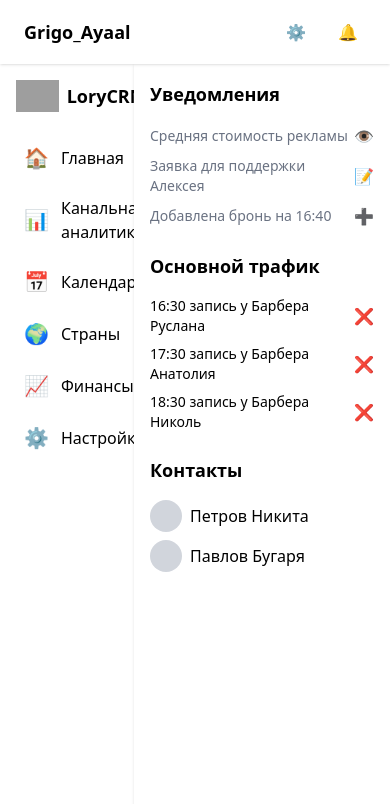
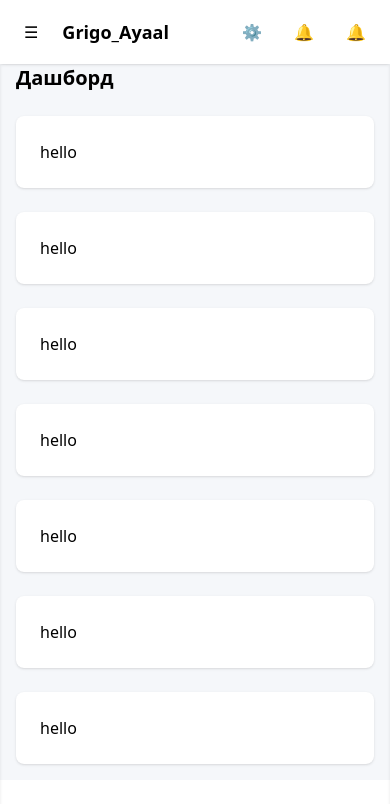
Before and after one commit to ShiroSan123/Lory, a React (Vite) app: page /CRM/Dashboard in a window 390 px wide. Shown: the top 804 px of the page. Built offline with nearby package versions, Linux system fonts and the light colour scheme; grey boxes are pictures that could not be loaded.

Commit message:
CRM: Update: Dashboard
More adaptive

```diff
--- a/src/Dashboard.jsx
+++ b/src/Dashboard.jsx
@@ -1,19 +1,26 @@
+import { useState } from 'react';
 import Header from './components/Layout/Header';
 import LeftSidebar from './components/Layout/LeftSidebar';
 import RightSidebar from './components/Layout/RightSidebar';
 import MainContent from './components/Layout/MainContent';
 
 export function Dashboard() {
+	const [isLeftSidebarOpen, setIsLeftSidebarOpen] = useState(false);
+	const [isRightSidebarOpen, setIsRightSidebarOpen] = useState(false);
+
 	return (
-		<div className="relative h-full">
+		<div className="relative h-screen">
 			{/* Фиксированная шапка */}
-			<Header />
+			<Header
+				onToggleLeftSidebar={() => setIsLeftSidebarOpen(!isLeftSidebarOpen)}
+				onToggleRightSidebar={() => setIsRightSidebarOpen(!isRightSidebarOpen)}
+			/>
 
-			{/* Фиксированное левое меню */}
-			<LeftSidebar />
+			{/* Левое меню (скрыто на мобильных по умолчанию) */}
+			<LeftSidebar isOpen={isLeftSidebarOpen} onClose={() => setIsLeftSidebarOpen(false)} />
 
-			{/* Фиксированное правое меню */}
-			<RightSidebar />
+			{/* Правое меню (скрыто на мобильных по умолчанию) */}
+			<RightSidebar isOpen={isRightSidebarOpen} onClose={() => setIsRightSidebarOpen(false)} />
 
 			{/* Прокручиваемый контент */}
 			<MainContent />
--- a/src/components/Layout/Header.jsx
+++ b/src/components/Layout/Header.jsx
@@ -1,7 +1,14 @@
-function Header() {
+function Header({ onToggleLeftSidebar, onToggleRightSidebar }) {
 	return (
-		<header className="fixed top-0 left-0 right-0 h-16 bg-white shadow z-10 flex items-center justify-between px-6">
-			<div className="flex items-center">
+		<header className="fixed top-0 left-0 right-0 h-16 bg-white shadow z-20 flex items-center justify-between px-4 sm:px-6">
+			<div className="flex items-center space-x-4">
+				{/* Кнопка для левого меню (видна только на мобильных) */}
+				<button
+					className="md:hidden p-2 rounded-full hover:bg-gray-200"
+					onClick={onToggleLeftSidebar}
+				>
+					<span>☰</span>
+				</button>
 				<span className="text-lg font-bold">Grigo_Ayaal</span>
 			</div>
 			<div className="flex items-center space-x-4">
@@ -11,6 +18,13 @@ function Header() {
 				<button className="p-2 rounded-full hover:bg-gray-200">
 					<span>🔔</span>
 				</button>
+				{/* Кнопка для правого меню (видна только на мобильных) */}
+				<button
+					className="md:hidden p-2 rounded-full hover:bg-gray-200"
+					onClick={onToggleRightSidebar}
+				>
+					<span>🔔</span>
+				</button>
 			</div>
 		</header>
 	);
--- a/src/components/Layout/LeftSideBar.jsx
+++ b/src/components/Layout/LeftSideBar.jsx
@@ -1,4 +1,4 @@
-function LeftSidebar() {
+function LeftSidebar({ isOpen, onClose }) {
 	const menuItems = [
 		{ icon: '🏠', label: 'Главная' },
 		{ icon: '📊', label: 'Канальная аналитика' },
@@ -9,10 +9,19 @@ function LeftSidebar() {
 	];
 
 	return (
-		<aside className="fixed top-16 left-0 w-64 h-[calc(100vh-4rem)] bg-white shadow p-4">
-			<div className="flex items-center mb-6">
-				<img src="/logo.png" alt="Logo" className="h-8" />
-				<span className="ml-2 text-lg font-bold">LoryCRM</span>
+		<aside
+			className={`fixed top-16 left-0 w-64 h-[calc(100vh-4rem)] bg-white shadow p-4 z-10 transform transition-transform duration-300
+			${isOpen ? 'translate-x-0' : '-translate-x-full'} md:translate-x-0 md:w-64 md:block`}
+		>
+			<div className="flex items-center justify-between mb-6">
+				<div className="flex items-center">
+					<img src="/logo.png" alt="Logo" className="h-8" />
+					<span className="ml-2 text-lg font-bold">LoryCRM</span>
+				</div>
+				{/* Кнопка закрытия (видна только на мобильных) */}
+				<button className="md:hidden p-2" onClick={onClose}>
+					<span>✖</span>
+				</button>
 			</div>
 			<nav>
 				{menuItems.map((item, index) => (
--- a/src/components/Layout/MainContent.jsx
+++ b/src/components/Layout/MainContent.jsx
@@ -1,29 +1,20 @@
-function MainContent() {
+export function MainContent() {
 	return (
 		<main
-			className="ml-64 mr-64 mt-16 p-6 h-[calc(100vh-4rem)] overflow-y-auto"
+			className="pt-16 px-4 sm:px-6 md:ml-64 md:mr-64 h-[calc(100vh-4rem)] overflow-y-auto"
 			style={{ backgroundColor: '#f5f7fa' }}
 		>
-			<h1 className="text-2xl font-bold mb-6">Дашборд</h1>
-
-			{/* Metric Cards */}
-			<div className="grid grid-cols-1 md:grid-cols-2 lg:grid-cols-4 gap-6 mb-6">
-				<h1>hello</h1>
-			</div>
+			<h1 className="text-xl sm:text-2xl font-bold mb-6">Дашборд</h1>
 
 			{/* Charts */}
 			<div className="grid grid-cols-1 lg:grid-cols-2 gap-6">
-				<div className="bg-white p-6 rounded-lg shadow">
-					<h1>hello</h1>
-				</div>
-				<div className="bg-white p-6 rounded-lg shadow">
-					<h1>hello</h1>
-				</div>
-				<div className="bg-white p-6 rounded-lg shadow">
-					<h1>hello</h1>
-				</div>
+				{Array.from({ length: 20 }).map((_, index) => (
+					<div className="bg-white p-6 rounded-lg shadow">
+						<h1>hello</h1>
+					</div>
+				))}
 			</div>
-		</main>
+		</main >
 	);
 }
 
--- a/src/components/Layout/RightSideBar.jsx
+++ b/src/components/Layout/RightSideBar.jsx
@@ -1,4 +1,4 @@
-function RightSidebar() {
+function RightSidebar({ isOpen, onClose }) {
 	const notifications = [
 		{ time: '16:30', name: 'Барбера Руслана' },
 		{ time: '17:30', name: 'Барбера Анатолия' },
@@ -11,8 +11,16 @@ function RightSidebar() {
 	];
 
 	return (
-		<aside className="fixed top-16 right-0 w-64 h-[calc(100vh-4rem)] bg-white shadow p-4">
-			<h3 className="text-lg font-semibold mb-4">Уведомления</h3>
+		<aside
+			className={`fixed top-16 right-0 w-64 h-[calc(100vh-4rem)] bg-white shadow p-4 z-10 transform transition-transform duration-300
+			${isOpen ? 'translate-x-0' : 'translate-x-full'} md:translate-x-0 md:w-64 md:block`}
+		>
+			<div className="flex items-center justify-between mb-6">
+				<h3 className="text-lg font-semibold">Уведомления</h3>
+				<button className="md:hidden p-2" onClick={onClose}>
+					<span>✖</span>
+				</button>
+			</div>
 			<div className="space-y-2">
 				<div className="flex items-center justify-between">
 					<span className="text-sm text-gray-500">Средняя стоимость рекламы</span>
@@ -32,7 +40,9 @@ function RightSidebar() {
 			<div className="space-y-2">
 				{notifications.map((notification, index) => (
 					<div key={index} className="flex items-center justify-between">
-						<span className="text-sm">{notification.time} запись у {notification.name}</span>
+						<span className="text-sm">
+							{notification.time} запись у {notification.name}
+						</span>
 						<button className="text-blue-500">❌</button>
 					</div>
 				))}
```
